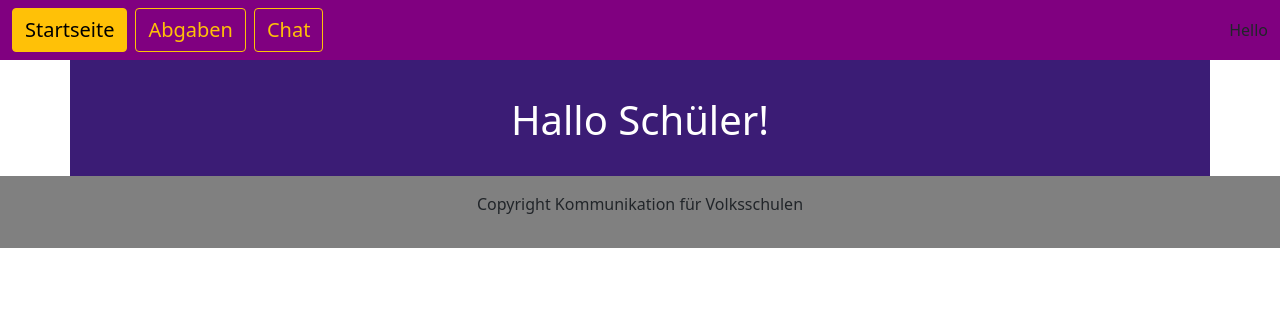
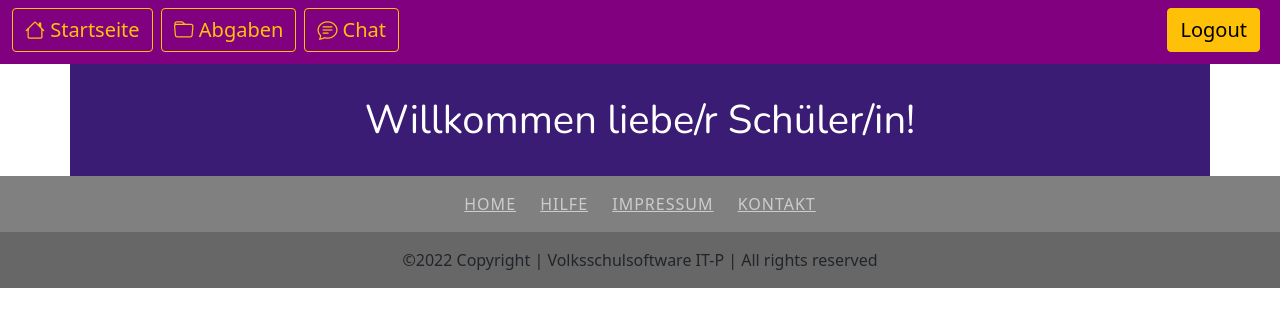
Before and after one commit to Oscavian/ss22-itp-g02, a PHP site: page / in a window 1280 px wide. Shown: the top 327 px of the page. Run offline with PHP 8.4, Linux system fonts and the light colour scheme.

Commit message:
Grundlage fertig

```diff
--- a/index.html
+++ b/index.html
@@ -6,6 +6,8 @@
     <meta name="viewport" content="width=device-width, initial-scale=1.0">
     <link href="https://cdn.jsdelivr.net/npm/bootstrap@5.0.2/dist/css/bootstrap.min.css" rel="stylesheet" integrity="sha384-EVSTQN3/azprG1Anm3QDgpJLIm9Nao0Yz1ztcQTwFspd3yD65VohhpuuCOmLASjC" crossorigin="anonymous">
     <script src="https://cdn.jsdelivr.net/npm/bootstrap@5.0.2/dist/js/bootstrap.bundle.min.js" integrity="sha384-MrcW6ZMFYlzcLA8Nl+NtUVF0sA7MsXsP1UyJoMp4YLEuNSfAP+JcXn/tWtIaxVXM" crossorigin="anonymous"></script>
+    <link href="https://fonts.googleapis.com/css2?family=Nunito:wght@300" rel="stylesheet">
+    <link rel="stylesheet" href="https://cdn.jsdelivr.net/npm/bootstrap-icons@1.8.1/font/bootstrap-icons.css">
     <link rel="stylesheet" href="style/style.css">
     <title>Design Prototyp</title>
 </head>
@@ -17,30 +19,42 @@
             </button>
             <div class="collapse navbar-collapse" id="navbarSupportedContent">
                 <ul class="navbar-nav me-auto mb-2 mb-lg-0">
-                    <li class="nav-item">
-                        <a class="btn btn-warning me-2 fs-5" href="index.html" role="button">Startseite</a>
+                    <li class="nav-item mb-1">
+                        <a class="btn btn-outline-warning me-2 fs-5" href="index.html" role="button"><i class="bi bi-house"></i>&nbsp;Startseite</a>
                     </li>
-                    <li class="nav-item">
-                        <a class="btn btn-outline-warning me-2 fs-5" href="abgaben.php">Abgaben</a>
+                    <li class="nav-item mb-1">
+                        <a class="btn btn-outline-warning me-2 fs-5" href="abgaben.php"><i class="bi bi-folder"></i>&nbsp;Abgaben</a>
                     </li>
-                    <li class="nav-item">
-                        <a class="btn btn-outline-warning me-2 fs-5" href="chat.php">Chat</a>
+                    <li class="nav-item mb-1">
+                        <a class="btn btn-outline-warning me-2 fs-5" href="chat/chat.html"><i class="bi bi-chat-text"></i>&nbsp;Chat</a>
                     </li>
                 </ul>
                 <div class="text-end">
-                    Hello
+                    <ul class="navbar-nav me-auto mb-2 mb-lg-0">
+                        <li class="nav-item mb-1">
+                            <a class="btn btn-warning me-2 fs-5" href="logout.php">Logout</a>
+                        </li>
+                    </ul>
                 </div>
             </div>
         </div>
     </nav>
 </header>
 <body>
-    <div id="bgcolor" class="container text-white">
+    <div id="main-body" class="container text-white">
         </br></br><br><br>
-        <h1 class="text-center">Hallo Schüler!</h1></br>
+        <h1 class="text-center">Willkommen liebe/r Schüler/in!</h1></br>
     </div>
-    <footer class="text-center p-3" id="footercolor">
-        <p>Copyright Kommunikation für Volksschulen</p>
-    </footer>
+    <div class="text-center pt-3" id="footer">
+        <p class="links">
+            <a href="index.html">Home</a>
+            <a href="Basic/help.html">Hilfe</a>
+            <a href="Basic/imprint.html">Impressum</a>
+            <a href="#">Kontakt</a>
+        </p>
+        <div class="text-center p-3" id="copyright">
+            ©2022 Copyright | Volksschulsoftware IT-P | All rights reserved
+        </div>
+    </div>
 </body>
 </html>
--- /dev/null
+++ b/package.json
@@ -0,0 +1,5 @@
+{
+  "dependencies": {
+    "bootstrap-icons": "^1.8.1"
+  }
+}
--- a/style/style.css
+++ b/style/style.css
@@ -1,10 +1,24 @@
 /* buttoncolor #ffbb33 */
+@import url('https://fonts.googleapis.com/css2?family=Nunito');
 #navcolor{
     background-color: purple;
 }
-#bgcolor{
+#main-body{
     background-color: #3B1C75;
+    font-family: Nunito;
 }
-#footercolor{
-    background-color: gray;
+#main-body h1{
+    font-weight: 500;
 }
+#footer{
+    background-color: grey;
+}
+#footer .links a{
+    color: rgba(255, 255, 255, 0.6);
+    margin: 0 10px;
+    text-transform: uppercase;
+    letter-spacing: 1px;
+}
+#footer #copyright {
+    background-color: rgba(0, 0, 0, 0.2);
+}
```
Also changed, not shown: Chat/chat.html (+42 -0 lines), package-lock.json (added).
